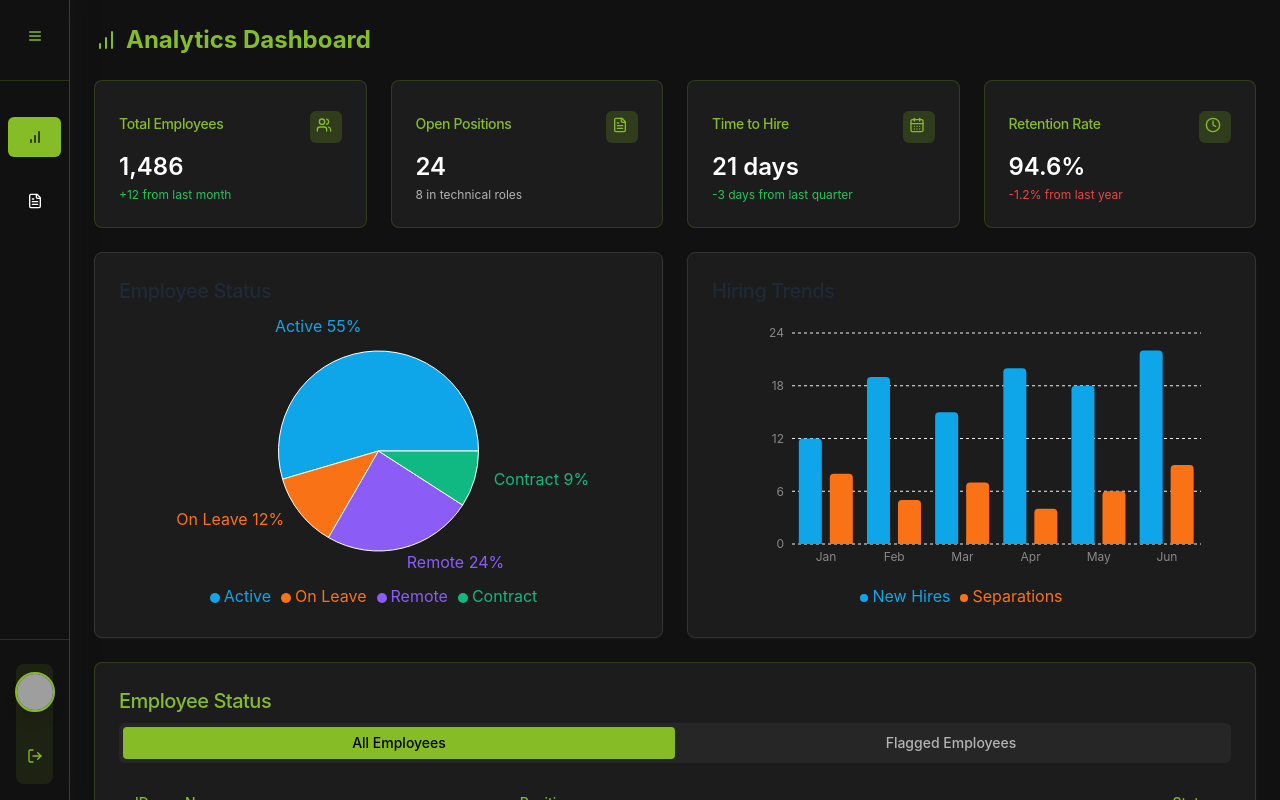
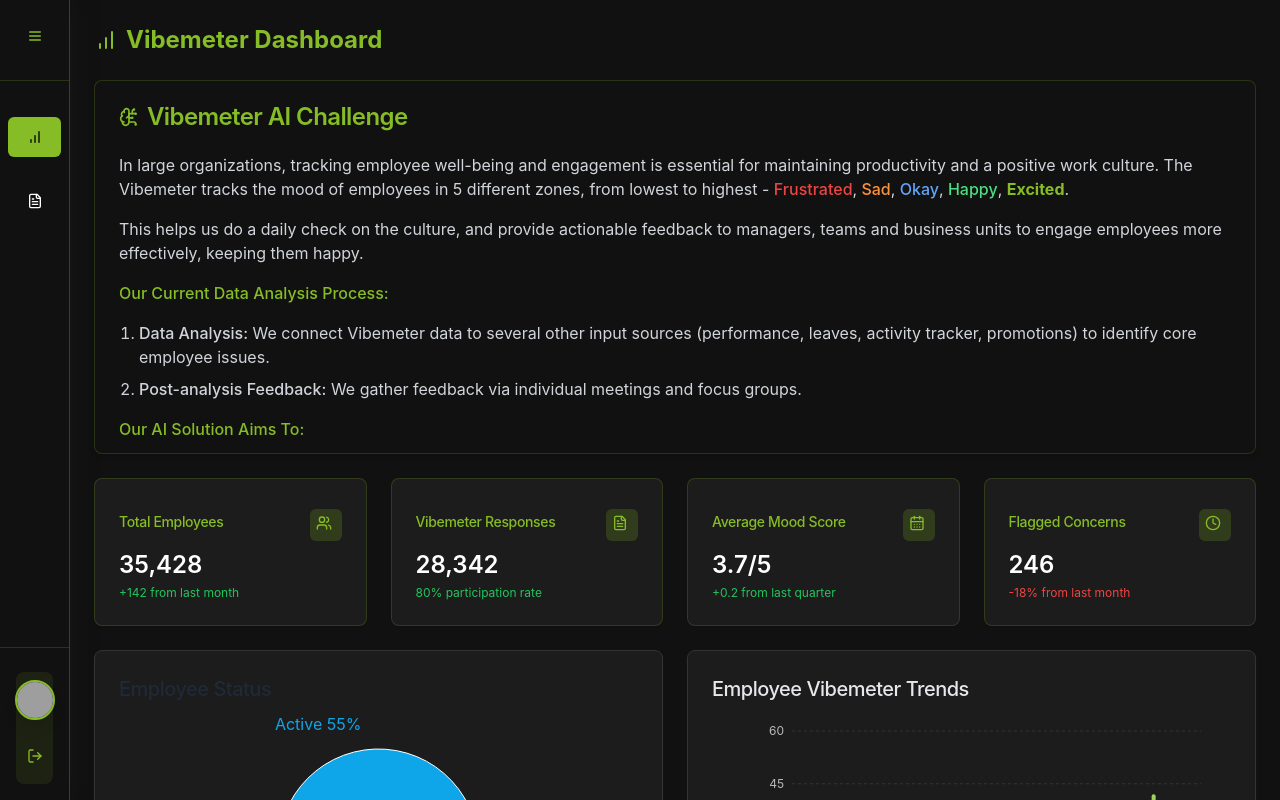
Before and after one commit to OPENSOFT-2025/ChatBot, a React (Vite) app: page / in a window 1280 px wide. Both pictures are taken after a click on the button 203 px from the left and 36 px from the top of the page. Built offline with nearby package versions, Linux system fonts and the light colour scheme; grey boxes are pictures that could not be loaded.

Commit message:
Update HR dashboard components
- Improved graph color handling for better visualization.
- Fixed issue causing the Analytics button to be always highlighted.
- Updated wording and graph content based on provided document about employee well-being and engagement.

```diff
--- a/src/components/hr/BarChart.tsx
+++ b/src/components/hr/BarChart.tsx
@@ -12,13 +12,14 @@ import {
 } from 'recharts';
 import { Card, CardContent, CardHeader, CardTitle } from '@/components/ui/card';
 
+// Updated data to reflect Vibemeter emotional states
 const data = [
-  { month: 'Jan', hired: 12, separated: 8 },
-  { month: 'Feb', hired: 19, separated: 5 },
-  { month: 'Mar', hired: 15, separated: 7 },
-  { month: 'Apr', hired: 20, separated: 4 },
-  { month: 'May', hired: 18, separated: 6 },
-  { month: 'Jun', hired: 22, separated: 9 },
+  { month: 'Jan', Excited: 22, Happy: 35, Okay: 18, Sad: 15, Frustrated: 10 },
+  { month: 'Feb', Excited: 25, Happy: 38, Okay: 15, Sad: 12, Frustrated: 8 },
+  { month: 'Mar', Excited: 18, Happy: 30, Okay: 22, Sad: 18, Frustrated: 12 },
+  { month: 'Apr', Excited: 28, Happy: 40, Okay: 16, Sad: 10, Frustrated: 6 },
+  { month: 'May', Excited: 24, Happy: 36, Okay: 20, Sad: 12, Frustrated: 8 },
+  { month: 'Jun', Excited: 30, Happy: 42, Okay: 14, Sad: 8, Frustrated: 6 },
 ];
 
 export function HRBarChart() {
@@ -31,7 +32,7 @@ export function HRBarChart() {
   return (
     <Card className={`shadow-card overflow-hidden ${isAnimating ? 'chart-appear' : ''}`}>
       <CardHeader className="pb-2">
-        <CardTitle className="text-xl font-medium text-gray-800">Hiring Trends</CardTitle>
+        <CardTitle className="text-xl font-medium text-gray-200">Employee Vibemeter Trends</CardTitle>
       </CardHeader>
       <CardContent>
         <div className="h-[300px] w-full">
@@ -46,24 +47,25 @@ export function HRBarChart() {
               }}
               barGap={8}
             >
-              <CartesianGrid strokeDasharray="3 3" stroke="#f1f1f1" vertical={false} />
+              <CartesianGrid strokeDasharray="3 3" stroke="#333" vertical={false} />
               <XAxis
                 dataKey="month"
                 axisLine={false}
                 tickLine={false}
-                tick={{ fill: '#888', fontSize: 12 }}
+                tick={{ fill: '#bbb', fontSize: 12 }}
               />
               <YAxis
                 axisLine={false}
                 tickLine={false}
-                tick={{ fill: '#888', fontSize: 12 }}
+                tick={{ fill: '#bbb', fontSize: 12 }}
               />
               <Tooltip
                 contentStyle={{
-                  backgroundColor: 'rgba(255, 255, 255, 0.95)',
+                  backgroundColor: 'rgba(20, 20, 20, 0.95)',
                   borderRadius: '8px',
-                  boxShadow: '0 4px 12px rgba(0, 0, 0, 0.1)',
-                  border: 'none'
+                  boxShadow: '0 4px 12px rgba(0, 0, 0, 0.3)',
+                  border: 'none',
+                  color: '#f0f0f0'
                 }}
               />
               <Legend
@@ -72,20 +74,44 @@ export function HRBarChart() {
                 wrapperStyle={{ paddingTop: '10px' }}
               />
               <Bar
-                name="New Hires"
-                dataKey="hired"
-                fill="#0EA5E9"
+                name="Excited"
+                dataKey="Excited"
+                fill="#86BC25"
                 radius={[4, 4, 0, 0]}
                 animationDuration={1000}
                 animationBegin={200}
               />
               <Bar
-                name="Separations"
-                dataKey="separated"
+                name="Happy"
+                dataKey="Happy"
+                fill="#9FD356"
+                radius={[4, 4, 0, 0]}
+                animationDuration={1000}
+                animationBegin={300}
+              />
+              <Bar
+                name="Okay"
+                dataKey="Okay"
+                fill="#33C3F0"
+                radius={[4, 4, 0, 0]}
+                animationDuration={1000}
+                animationBegin={400}
+              />
+              <Bar
+                name="Sad"
+                dataKey="Sad"
                 fill="#F97316"
                 radius={[4, 4, 0, 0]}
                 animationDuration={1000}
-                animationBegin={400}
+                animationBegin={500}
+              />
+              <Bar
+                name="Frustrated"
+                dataKey="Frustrated"
+                fill="#E11D48"
+                radius={[4, 4, 0, 0]}
+                animationDuration={1000}
+                animationBegin={600}
               />
             </RechartsBC>
           </ResponsiveContainer>
--- a/src/components/hr/Sidebar.tsx
+++ b/src/components/hr/Sidebar.tsx
@@ -1,12 +1,15 @@
 
-import React from 'react';
+import React, { useState } from 'react';
 import {
   BarChart,
   FileText,
   LogOut,
   User,
   Menu,
-  LucideIcon
+  LucideIcon,
+  Briefcase,
+  Mail,
+  Phone
 } from 'lucide-react';
 import { cn } from '@/lib/utils';
 import { Avatar, AvatarFallback, AvatarImage } from '@/components/ui/avatar';
@@ -19,10 +22,13 @@ interface SidebarProps {
 }
 
 export function Sidebar({ collapsed, onToggle }: SidebarProps) {
+  const [activeSection, setActiveSection] = useState<string>('analytics-section');
+
   const scrollToSection = (id: string) => {
     const element = document.getElementById(id);
     if (element) {
       element.scrollIntoView({ behavior: 'smooth' });
+      setActiveSection(id);
     }
   };
 
@@ -36,7 +42,7 @@ export function Sidebar({ collapsed, onToggle }: SidebarProps) {
       <div className="flex items-center justify-between p-4">
         {!collapsed && (
           <div className="font-semibold text-lg text-hr-green animate-fade-in">
-            HR Dashboard
+            Vibemeter HR
           </div>
         )}
         <Button
@@ -55,13 +61,14 @@ export function Sidebar({ collapsed, onToggle }: SidebarProps) {
         <NavItem
           icon={BarChart}
           label="Analytics"
-          active
+          active={activeSection === 'analytics-section'}
           collapsed={collapsed}
           onClick={() => scrollToSection('analytics-section')}
         />
         <NavItem
           icon={FileText}
           label="Reports"
+          active={activeSection === 'reports-section'}
           collapsed={collapsed}
           onClick={() => scrollToSection('reports-section')}
         />
@@ -71,32 +78,52 @@ export function Sidebar({ collapsed, onToggle }: SidebarProps) {
 
       <div className="p-4">
         <div className={cn(
-          "flex flex-col items-center rounded-lg bg-hr-green/10 p-4 transition-all duration-300",
+          "flex flex-col items-center rounded-lg bg-hr-green/10 p-4 transition-all duration-300 hover:bg-hr-green/20",
           collapsed ? "py-2" : "py-4"
         )}>
-          <Avatar className={cn("h-16 w-16 border-2 border-hr-green shadow-lg mb-4", collapsed && "h-10 w-10 mb-2")}>
+          <Avatar className={cn("h-20 w-20 border-2 border-hr-green shadow-lg mb-4", collapsed && "h-10 w-10 mb-2")}>
             <AvatarImage src="https://github.com/shadcn.png" />
             <AvatarFallback className="bg-hr-green text-black font-semibold">JD</AvatarFallback>
           </Avatar>
 
           {!collapsed && (
-            <div className="text-center space-y-1 animate-fade-in">
-              <div className="font-semibold text-white">John Doe</div>
-              <div className="text-xs text-hr-green font-medium">HR Manager</div>
-              <div className="text-xs text-gray-400">ID: HR-2024-001</div>
+            <div className="text-center space-y-3 animate-fade-in w-full">
+              <div className="font-semibold text-hr-green text-lg">John Doe</div>
+              <div className="text-sm text-gray-200 font-medium bg-hr-green/20 py-1 px-2 rounded-md">HR Manager</div>
+
+              <div className="space-y-2 pt-2 text-left">
+                <div className="flex items-center gap-2 text-xs text-gray-300">
+                  <Briefcase size={14} className="text-hr-green" />
+                  <span>ID: HR-2024-001</span>
+                </div>
+                <div className="flex items-center gap-2 text-xs text-gray-300">
+                  <Mail size={14} className="text-hr-green" />
+                  <span>john.doe@company.com</span>
+                </div>
+                <div className="flex items-center gap-2 text-xs text-gray-300">
+                  <Phone size={14} className="text-hr-green" />
+                  <span>+1 (555) 123-4567</span>
+                </div>
+              </div>
+
+              <Button
+                variant="outline"
+                className="w-full mt-2 justify-center gap-2 text-hr-green border-hr-green hover:bg-hr-green hover:text-black transition-colors duration-200"
+              >
+                <LogOut size={16} />
+                <span>Log Out</span>
+              </Button>
             </div>
           )}
 
-          <Button
-            variant="ghost"
-            className={cn(
-              "w-full mt-4 justify-center gap-2 text-hr-green hover:bg-hr-green hover:text-black transition-colors duration-200",
-              collapsed && "p-2"
-            )}
-          >
-            <LogOut size={16} />
-            {!collapsed && <span>Log Out</span>}
-          </Button>
+          {collapsed && (
+            <Button
+              variant="ghost"
+              className="p-2 mt-2 justify-center text-hr-green hover:bg-hr-green hover:text-black transition-colors duration-200"
+            >
+              <LogOut size={16} />
+            </Button>
+          )}
         </div>
       </div>
     </div>
--- a/src/pages/Index.tsx
+++ b/src/pages/Index.tsx
@@ -6,7 +6,9 @@ import { Sidebar } from "@/components/hr/Sidebar";
 import { EmployeeTable } from "@/components/hr/EmployeeTable";
 import { EmployeeReports } from "@/components/hr/EmployeeReports";
 import { StatsCard } from "@/components/hr/StatsCard";
-import { Users, FileText, CalendarDays, Clock, BarChart as BarChartIcon } from "lucide-react";
+import { Users, FileText, CalendarDays, Clock, BarChart as BarChartIcon, BrainCircuit } from "lucide-react";
+import { Card, CardContent, CardHeader, CardTitle } from "@/components/ui/card";
+import { Tabs, TabsContent, TabsList, TabsTrigger } from "@/components/ui/tabs";
 
 const Index = () => {
   const [sidebarCollapsed, setSidebarCollapsed] = useState(false);
@@ -36,41 +38,81 @@ const Index = () => {
           <div id="analytics-section" ref={analyticsRef} className="space-y-6">
             <h2 className="text-2xl font-bold text-hr-green mb-4 flex items-center gap-2">
               <BarChartIcon size={24} className="text-hr-green" />
-              Analytics Dashboard
+              Vibemeter Dashboard
             </h2>
+
+            <Card className="bg-hr-black border border-hr-green/20 shadow-md mb-6">
+              <CardHeader>
+                <CardTitle className="text-hr-green flex items-center gap-2">
+                  <BrainCircuit size={20} />
+                  Vibemeter AI Challenge
+                </CardTitle>
+              </CardHeader>
+              <CardContent className="text-gray-300 space-y-4 max-h-[300px] overflow-y-auto hr-custom-scrollbar">
+                <p>
+                  In large organizations, tracking employee well-being and engagement is essential for
+                  maintaining productivity and a positive work culture. The Vibemeter tracks the mood
+                  of employees in 5 different zones, from lowest to highest - <span className="text-red-500 font-medium">Frustrated</span>,
+                  <span className="text-orange-400 font-medium"> Sad</span>, <span className="text-blue-400 font-medium">Okay</span>,
+                  <span className="text-green-400 font-medium"> Happy</span>, <span className="text-hr-green font-bold"> Excited</span>.
+                </p>
+                <p>
+                  This helps us do a daily check on the culture, and provide actionable feedback to
+                  managers, teams and business units to engage employees more effectively, keeping them happy.
+                </p>
+                <p className="font-medium text-hr-green">Our Current Data Analysis Process:</p>
+                <ol className="list-decimal pl-5 space-y-2">
+                  <li>
+                    <span className="font-medium">Data Analysis:</span> We connect Vibemeter data to several other input sources
+                    (performance, leaves, activity tracker, promotions) to identify core employee issues.
+                  </li>
+                  <li>
+                    <span className="font-medium">Post-analysis Feedback:</span> We gather feedback via individual meetings and focus groups.
+                  </li>
+                </ol>
+                <p className="text-hr-green font-medium">Our AI Solution Aims To:</p>
+                <ul className="list-disc pl-5 space-y-2">
+                  <li>Connect with employees to understand their concerns</li>
+                  <li>Gather and correlate data from multiple sources</li>
+                  <li>Provide personalized responses to employee situations</li>
+                  <li>Analyze feedback and escalate serious concerns when needed</li>
+                  <li>Create detailed reports for the People Experience team</li>
+                </ul>
+              </CardContent>
+            </Card>
 
             <div className={`grid grid-cols-1 md:grid-cols-2 lg:grid-cols-4 gap-6 ${isLoaded ? 'scale-in' : 'opacity-0'}`}>
               <StatsCard
                 title="Total Employees"
-                value="1,486"
-                description="+12 from last month"
+                value="35,428"
+                description="+142 from last month"
                 icon={<Users size={16} />}
                 trend="up"
                 className="animate-slide-in-left"
                 style={{ animationDelay: '0.1s' }}
               />
               <StatsCard
-                title="Open Positions"
-                value="24"
-                description="8 in technical roles"
+                title="Vibemeter Responses"
+                value="28,342"
+                description="80% participation rate"
                 icon={<FileText size={16} />}
-                trend="neutral"
+                trend="up"
                 className="animate-slide-in-left"
                 style={{ animationDelay: '0.2s' }}
               />
               <StatsCard
-                title="Time to Hire"
-                value="21 days"
-                description="-3 days from last quarter"
+                title="Average Mood Score"
+                value="3.7/5"
+                description="+0.2 from last quarter"
                 icon={<CalendarDays size={16} />}
                 trend="up"
                 className="animate-slide-in-left"
                 style={{ animationDelay: '0.3s' }}
               />
               <StatsCard
-                title="Retention Rate"
-                value="94.6%"
-                description="-1.2% from last year"
+                title="Flagged Concerns"
+                value="246"
+                description="-18% from last month"
                 icon={<Clock size={16} />}
                 trend="down"
                 className="animate-slide-in-left"
@@ -84,7 +126,22 @@ const Index = () => {
             </div>
 
             <div className={`${isLoaded ? 'scale-in' : 'opacity-0'}`} style={{ animationDelay: '0.6s' }}>
-              <EmployeeTable />
+              <Tabs defaultValue="flagged" className="w-full">
+                <TabsList className="grid w-[200px] grid-cols-2 mb-4">
+                  <TabsTrigger value="flagged" className="data-[state=active]:bg-hr-green data-[state=active]:text-black">
+                    Flagged
+                  </TabsTrigger>
+                  <TabsTrigger value="unflagged" className="data-[state=active]:bg-hr-green data-[state=active]:text-black">
+                    Unflagged
+                  </TabsTrigger>
+                </TabsList>
+                <TabsContent value="flagged">
+                  <EmployeeTable />
+                </TabsContent>
+                <TabsContent value="unflagged">
+                  <EmployeeTable />
+                </TabsContent>
+              </Tabs>
             </div>
           </div>
 
@@ -96,7 +153,22 @@ const Index = () => {
             </h2>
 
             <div className={`${isLoaded ? 'scale-in' : 'opacity-0'}`} style={{ animationDelay: '0.7s' }}>
-              <EmployeeReports />
+              <Tabs defaultValue="flagged" className="w-full">
+                <TabsList className="grid w-[200px] grid-cols-2 mb-4">
+                  <TabsTrigger value="flagged" className="data-[state=active]:bg-hr-green data-[state=active]:text-black">
+                    Flagged
+                  </TabsTrigger>
+                  <TabsTrigger value="unflagged" className="data-[state=active]:bg-hr-green data-[state=active]:text-black">
+                    Unflagged
+                  </TabsTrigger>
+                </TabsList>
+                <TabsContent value="flagged">
+                  <EmployeeReports />
+                </TabsContent>
+                <TabsContent value="unflagged">
+                  <EmployeeReports />
+                </TabsContent>
+              </Tabs>
             </div>
           </div>
         </div>
```
